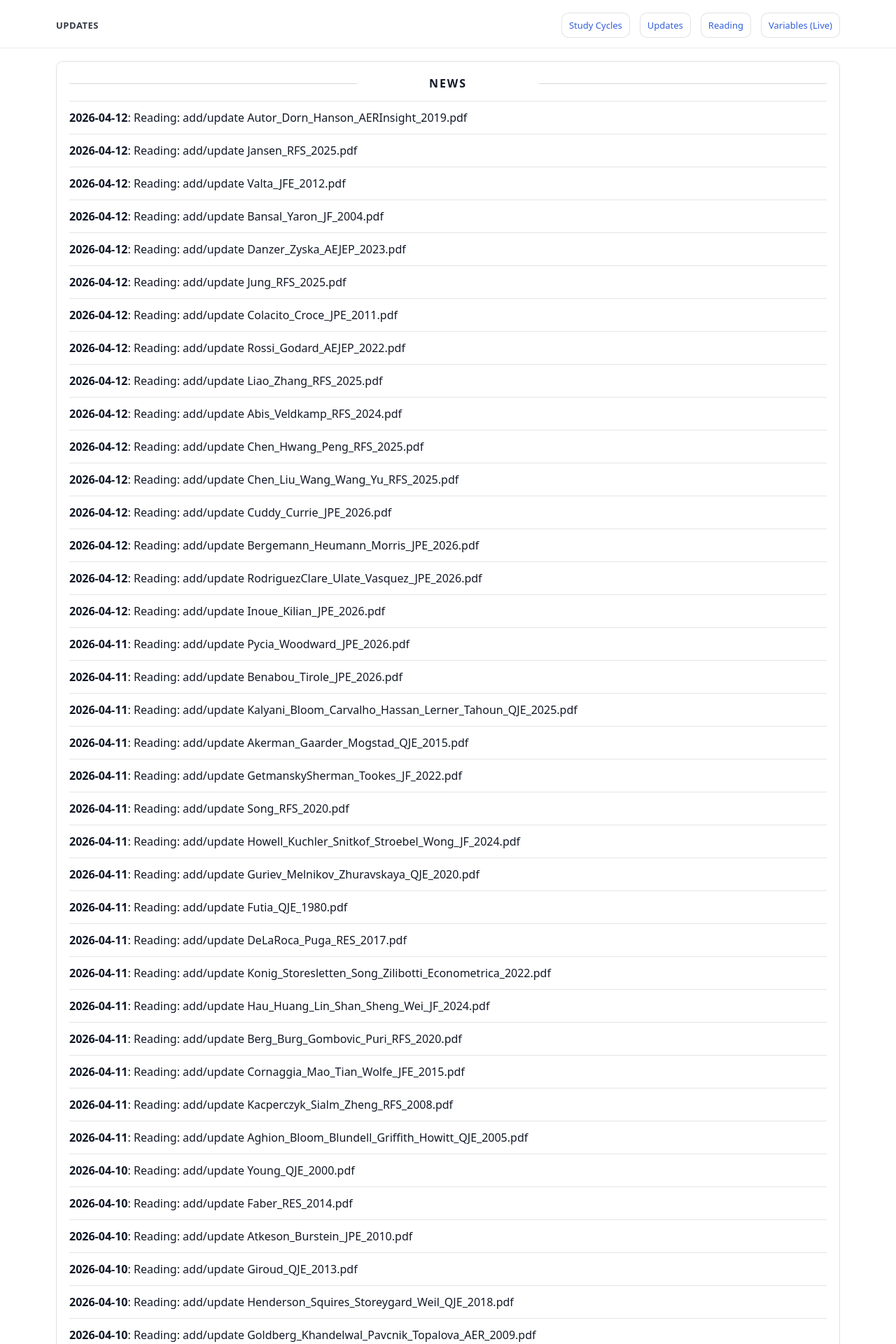
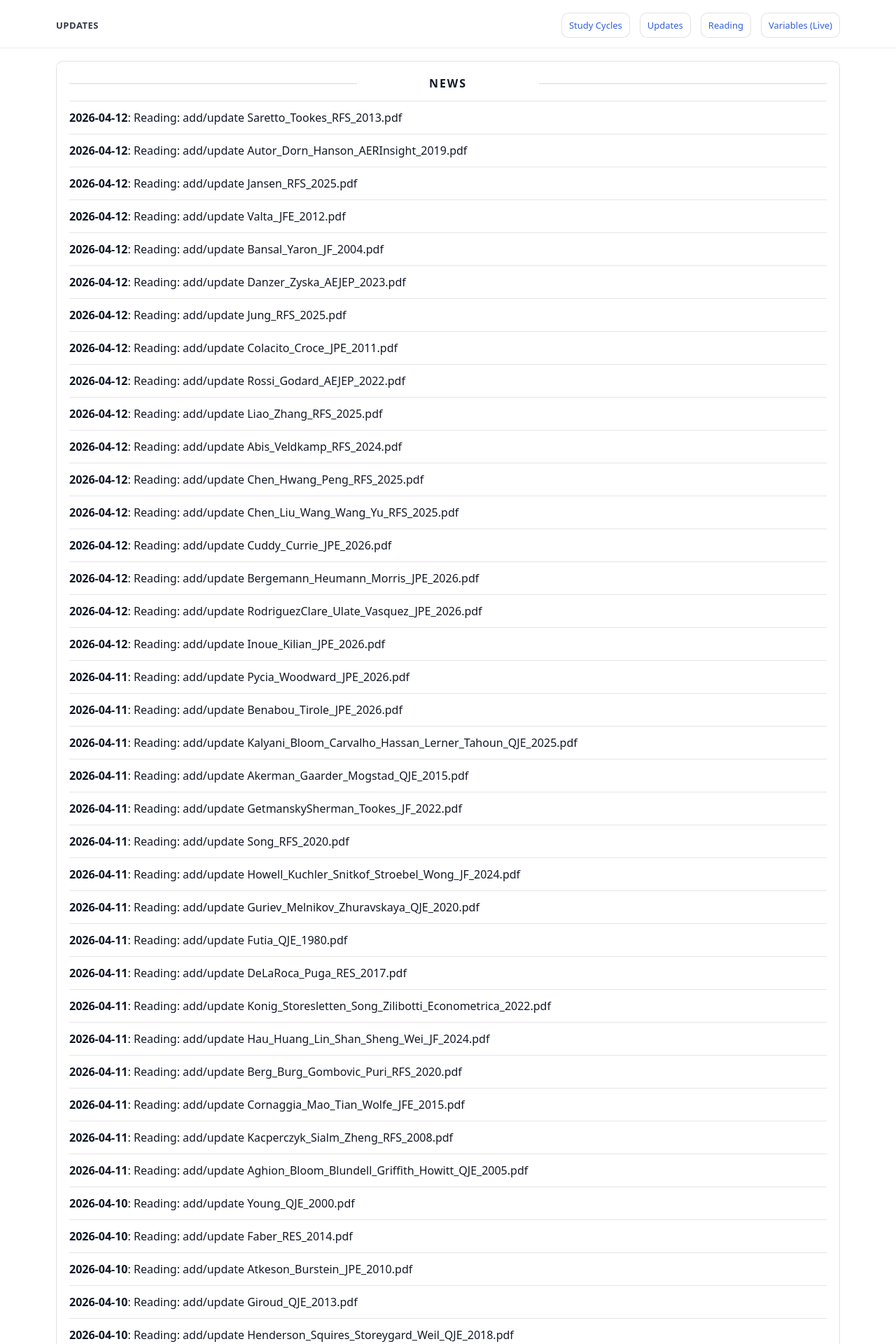
Before and after one commit to yaxinzn/study-archive, a Jekyll site: the page built from updates/index.md, in a window 1280 px wide. Shown: the top 1920 px of the page at 70% size. Built offline with Jekyll 4.4.1, drawn with Linux system fonts in a browser that asks for light colours; some of the changed text lies outside the part shown.

Commit message:
chore: update NEWS feed

```diff
--- a/_data/news.yml
+++ b/_data/news.yml
@@ -1,4 +1,7 @@
 # Auto-generated update history (sorted newest -> oldest). Do not edit manually.
+- ts: "1775994619"
+  date: "2026-04-12"
+  title: "Reading: add/update Saretto_Tookes_RFS_2013.pdf"
 - ts: "1775993910"
   date: "2026-04-12"
   title: "Reading: add/update Autor_Dorn_Hanson_AERInsight_2019.pdf"
```
